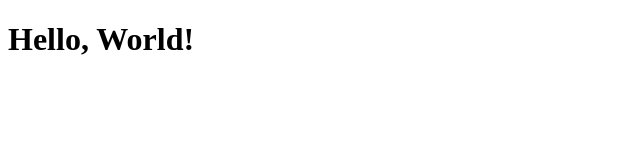
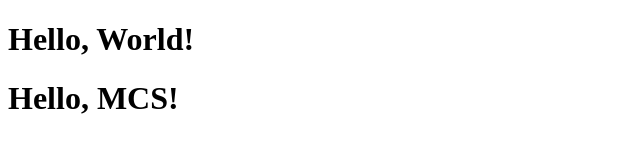
Before and after one commit to kymrs/tes-github, a plain HTML site: page index.html in a window 1280 px wide. Shown: the whole page, without its empty margins (0-640 px from the left). Drawn offline with Linux system fonts and the light colour scheme.

Commit message:
Ubah folder

```diff
--- a/index.html
+++ b/index.html
@@ -9,6 +9,7 @@
 
 <body>
     <h1>Hello, World!</h1>
+    <h1>Hello, MCS!</h1>
 </body>
 
 </html>
```
